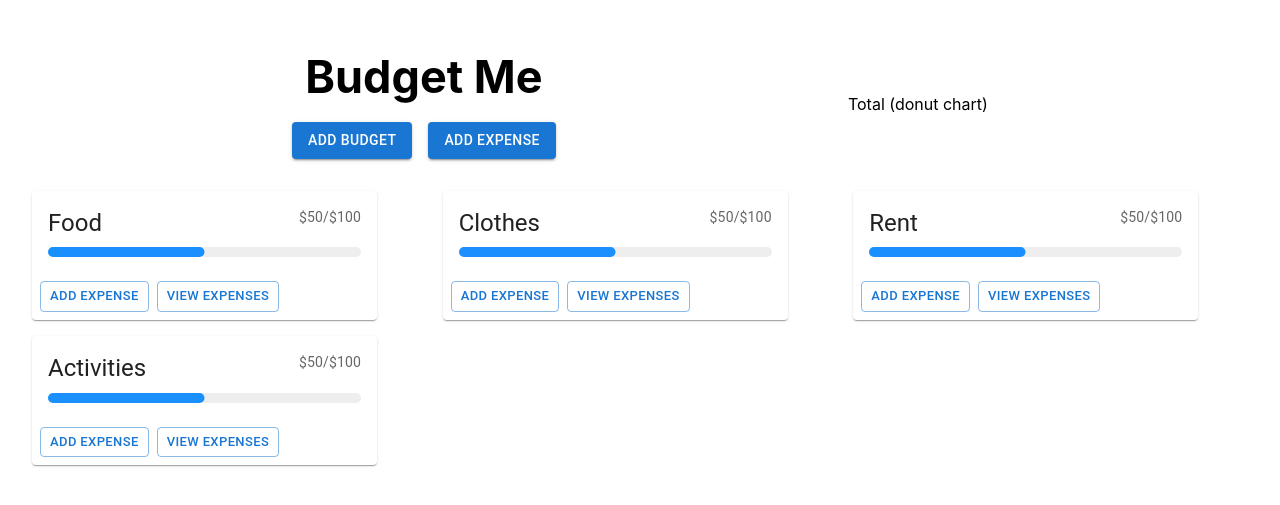
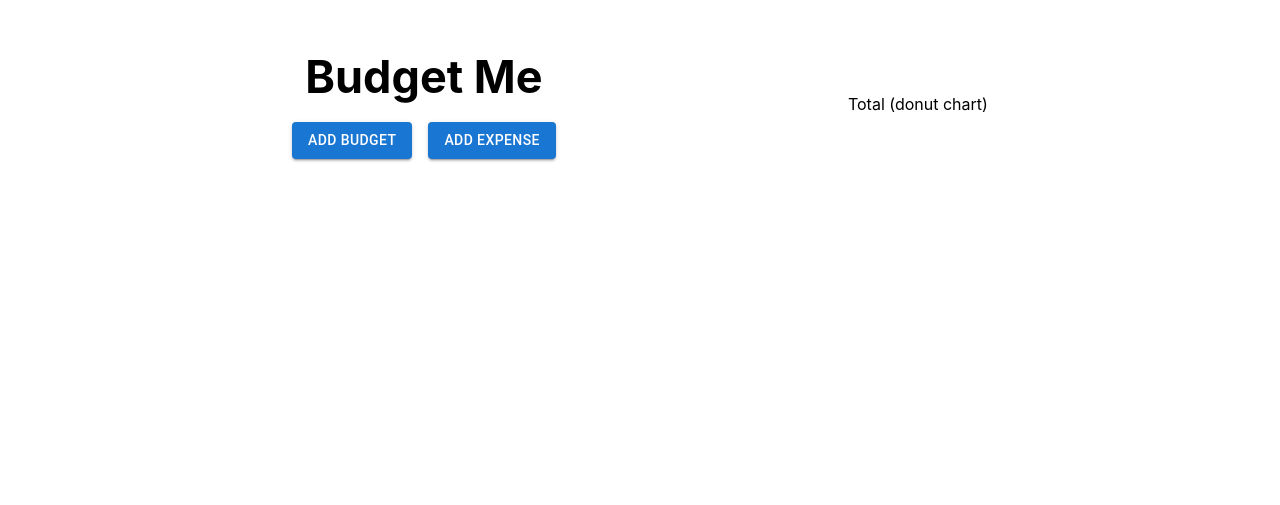
Before and after one commit to JubzCodes/budgetme, a React (Create React App) app: page / in a window 1280 px wide. Shown: the part 111-616 px from the top of the page. Built offline with nearby package versions, Linux system fonts and the light colour scheme.

Commit message:
add functionality for addbudget

```diff
--- a/src/components/AddBudgetModal.js
+++ b/src/components/AddBudgetModal.js
@@ -21,6 +21,8 @@ const AddBudgetModal = ({ open, handleClose}) => {
         max: parseFloat(amount),
       });
       handleClose();
+      setName("");
+      setAmount("");
     }
 
   return (
--- a/src/components/BudgetCards.js
+++ b/src/components/BudgetCards.js
@@ -10,9 +10,11 @@ import { styled } from "@mui/material/styles";
 import LinearProgress, {
   linearProgressClasses,
 } from "@mui/material/LinearProgress";
+import { useBudgets } from '../BudgetContext';
 
 const BudgetCards = () => {
 
+  const { budgets } = useBudgets();
 
   const BorderLinearProgress = styled(LinearProgress)(({ theme }) => ({
     height: 10,
@@ -30,14 +32,16 @@ const BudgetCards = () => {
 
   return (
     <div className="cards-wrap">
-      <Card className="card" sx={{ maxWidth: 345 }}>
+      {budgets.map((budget) => {
+        return (
+        <Card className="card" sx={{ maxWidth: 345 }} key={budget.id}>
           <CardContent>
             <div className="card-title">
               <Typography gutterBottom variant="h5" component="div">
-              Food
+                {budget.title}
               </Typography>
               <Typography variant="body2" color="text.secondary">
-              $50/$100
+                $50/${budget.max}
               </Typography>
             </div>
             <BorderLinearProgress variant="determinate" value={50} />
@@ -51,69 +55,8 @@ const BudgetCards = () => {
             </Button>
           </CardActions>
         </Card>
-      <Card className="card" sx={{ maxWidth: 345 }}>
-        <CardContent>
-          <div className="card-title">
-            <Typography gutterBottom variant="h5" component="div">
-              Clothes
-            </Typography>
-            <Typography variant="body2" color="text.secondary">
-              $50/$100
-            </Typography>
-          </div>
-          <BorderLinearProgress variant="determinate" value={50} />
-        </CardContent>
-        <CardActions>
-          <Button size="small" variant="outlined">
-            Add Expense
-          </Button>
-          <Button size="small" variant="outlined">
-            View Expenses
-          </Button>
-        </CardActions>
-      </Card>{" "}
-      <Card className="card" sx={{ maxWidth: 345 }}>
-        <CardContent>
-          <div className="card-title">
-            <Typography gutterBottom variant="h5" component="div">
-              Rent
-            </Typography>
-            <Typography variant="body2" color="text.secondary">
-              $50/$100
-            </Typography>
-          </div>
-          <BorderLinearProgress variant="determinate" value={50} />
-        </CardContent>
-        <CardActions>
-          <Button size="small" variant="outlined">
-            Add Expense
-          </Button>
-          <Button size="small" variant="outlined">
-            View Expenses
-          </Button>
-        </CardActions>
-      </Card>{" "}
-      <Card className="card" sx={{ maxWidth: 345 }}>
-        <CardContent>
-          <div className="card-title">
-            <Typography gutterBottom variant="h5" component="div">
-              Activities
-            </Typography>
-            <Typography variant="body2" color="text.secondary">
-              $50/$100
-            </Typography>
-          </div>
-          <BorderLinearProgress variant="determinate" value={50} />
-        </CardContent>
-        <CardActions>
-          <Button size="small" variant="outlined">
-            Add Expense
-          </Button>
-          <Button size="small" variant="outlined">
-            View Expenses
-          </Button>
-        </CardActions>
-      </Card>
+        )
+      })}
     </div>
   );
 }
```
Lines whose indentation alone changed are shown as unchanged.
